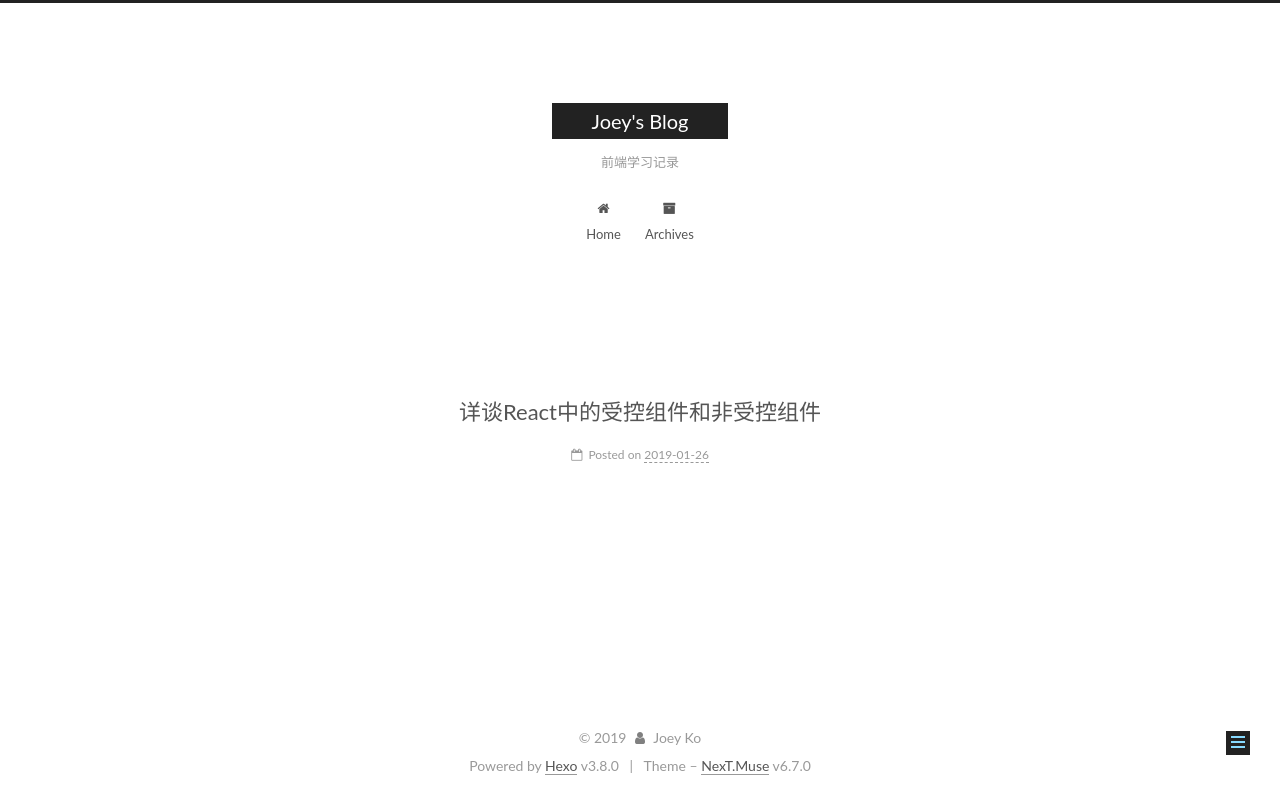
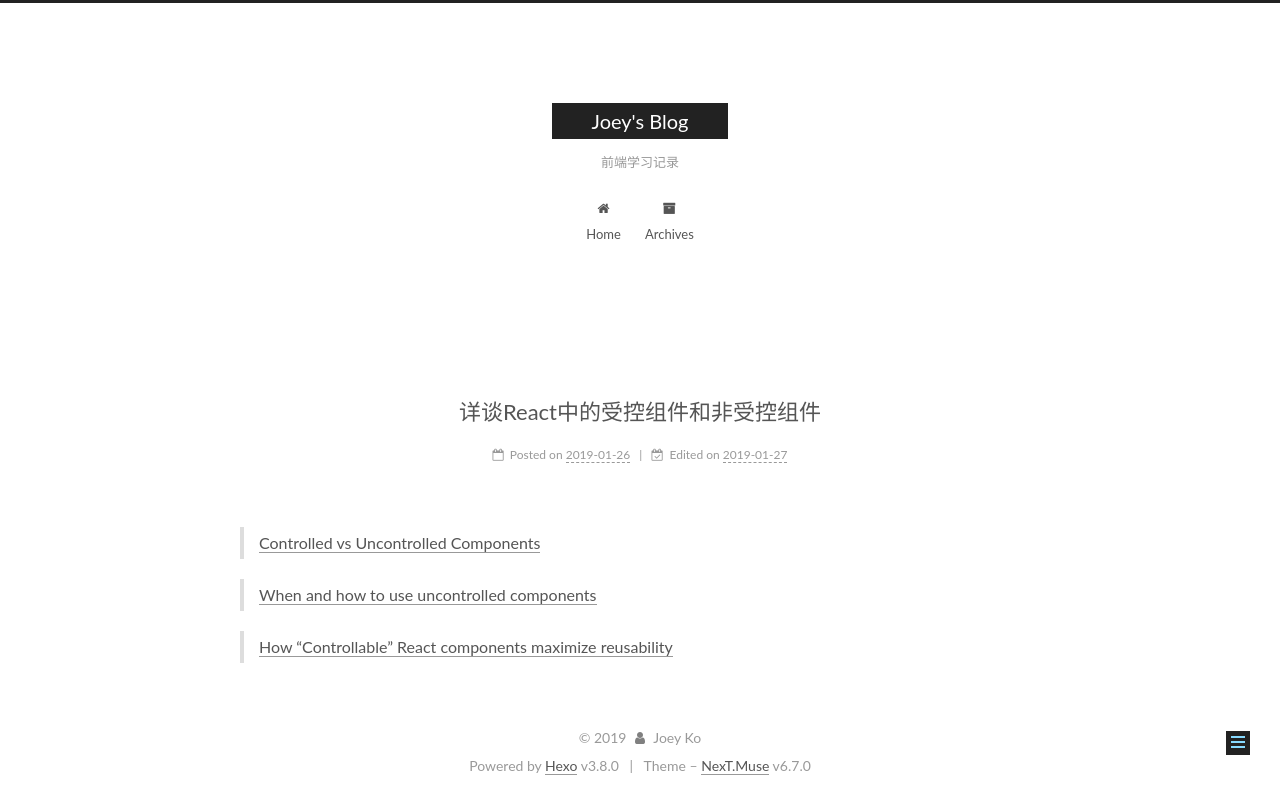
Before and after one commit to JoeyKo/JoeyKo.github.io, a plain HTML site: page 2019/01/26/详谈React中的受控组件和非受控组件/index.html in a window 1280 px wide. Drawn offline with Linux system fonts and the light colour scheme.

Commit message:
Update Post

```diff
--- a/2019/01/26/详谈React中的受控组件和非受控组件/index.html
+++ b/2019/01/26/详谈React中的受控组件和非受控组件/index.html
@@ -96,18 +96,18 @@
 
 
 
-  <meta name="description" content="少抱怨，多思考">
+  <meta name="description" content="Controlled vs Uncontrolled Components   When and how to use uncontrolled components   How “Controllable” React components maximize reusability">
 <meta name="keywords" content="ES6 Node.js">
 <meta property="og:type" content="article">
 <meta property="og:title" content="详谈React中的受控组件和非受控组件">
 <meta property="og:url" content="http://yoursite.com/2019/01/26/详谈React中的受控组件和非受控组件/index.html">
 <meta property="og:site_name" content="Joey&#39;s Blog">
-<meta property="og:description" content="少抱怨，多思考">
+<meta property="og:description" content="Controlled vs Uncontrolled Components   When and how to use uncontrolled components   How “Controllable” React components maximize reusability">
 <meta property="og:locale" content="chinese">
-<meta property="og:updated_time" content="2019-01-26T06:02:16.097Z">
+<meta property="og:updated_time" content="2019-01-26T17:05:22.937Z">
 <meta name="twitter:card" content="summary">
 <meta name="twitter:title" content="详谈React中的受控组件和非受控组件">
-<meta name="twitter:description" content="少抱怨，多思考">
+<meta name="twitter:description" content="Controlled vs Uncontrolled Components   When and how to use uncontrolled components   How “Controllable” React components maximize reusability">
 
 
 
@@ -340,6 +340,22 @@
 
 
 
+
+
+
+
+                <span class="post-meta-divider">|</span>
+
+
+                <span class="post-meta-item-icon">
+                  <i class="fa fa-calendar-check-o"></i>
+                </span>
+
+                  <span class="post-meta-item-text">Edited on</span>
+
+                <time title="Modified: 2019-01-27 01:05:22" itemprop="dateModified" datetime="2019-01-27T01:05:22+08:00">2019-01-27</time>
+
+
           </span>
 
 
@@ -371,6 +387,15 @@
 
 
 
+        <blockquote>
+<p><a href="https://medium.com/myheritage-engineering/how-controllable-react-components-maximize-reusability-86e3d233fa8e" target="_blank" rel="noopener">Controlled vs Uncontrolled Components</a></p>
+</blockquote>
+<blockquote>
+<p><a href="https://medium.com/@adarshsingh1407/react-champ-part-ii-when-to-use-controlled-uncontrolled-components-870f42cf398" target="_blank" rel="noopener">When and how to use uncontrolled components</a></p>
+</blockquote>
+<blockquote>
+<p><a href="https://medium.com/myheritage-engineering/how-controllable-react-components-maximize-reusability-86e3d233fa8e" target="_blank" rel="noopener">How “Controllable” React components maximize reusability</a></p>
+</blockquote>
 
 
     </div>
--- a/css/main.css
+++ b/css/main.css
@@ -1895,7 +1895,7 @@ pre .javascript .function {
   width: 4px;
   height: 4px;
   border-radius: 50%;
-  background: #ff05b3;
+  background: #ff9834;
 }
 .links-of-blogroll {
   font-size: 13px;
```
Also changed, not shown: index.html (+25 -0 lines).
